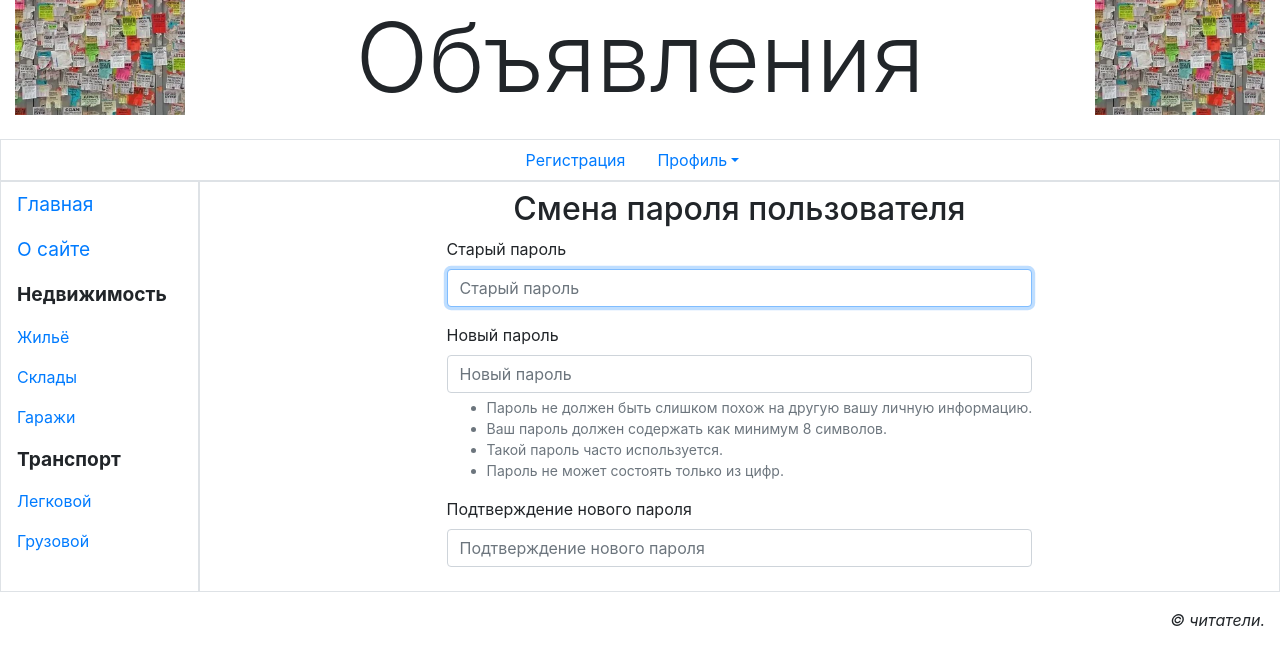
After one commit to Dmitrykevich/Django_3_0_practice, a Django app: page /accounts/password/change/ in a window 1280 px wide. The commit adds this page. Shown: the top 665 px of the page. Run offline with Django 3.2, Linux system fonts and the light colour scheme; the visitor is signed in with stand-in values (Sample User, id 1); some libraries are stand-ins or nearby versions.

Commit message:
32.3.2. Bеб-страица правки пароля пользователя

```diff
--- a/bboard/main/templates/layout/basic.html
+++ b/bboard/main/templates/layout/basic.html
@@ -27,7 +27,7 @@
             <div class="dropdown-menu">
                 <a class="dropdown-item" href="{% url 'main:profile' %}">Мои объявления</a>
                 <a class="dropdown-item" href="{% url 'main:profile_change' %}">Изменить личные данные</a>
-                <a class="dropdown-item" href="#">Изменить пароль</a>
+                <a class="dropdown-item" href="{% url 'main:password_change' %}">Изменить пароль</a>
                 <div class="dropdown-divider"></div>
                 <a class="dropdown-item" href="{%  url 'main:logout' %}">Выйти</a>
                 <div class="dropdown-divider"></div>
--- /dev/null
+++ b/bboard/main/templates/main/password_change.html
@@ -0,0 +1,17 @@
+{% extends 'layout/basic.html' %}
+{% load bootstrap4 %}
+{% block title %}Смена пароля{% endblock %}
+{% block content %}
+<div class="row justify-content-center">
+<h2>Смена пароля пользователя</h2>
+</div>
+<div class="row justify-content-center">
+<form method="post">
+  {% csrf_token %}
+  {% bootstrap_form form layout='horizontal' %}
+  <div class="row justify-content-center">
+  {% buttons submit='Сменить пароль' %}{% endbuttons %}
+  </div>
+</form>
+</div>
+{% endblock %}
--- a/bboard/main/urls.py
+++ b/bboard/main/urls.py
@@ -1,11 +1,12 @@
 from django.urls import path
 
-from .views import index, other_page, BBLoginView, profile, BBLogoutView, ChangeUserInfoView
+from .views import index, other_page, BBLoginView, profile, BBLogoutView, ChangeUserInfoView, BBPasswordChangeView
 
 
 app_name = 'main'
 
 urlpatterns = [
+    path('accounts/password/change/', BBPasswordChangeView.as_view(), name='password_change'),
     path('accounts/profile/change/', ChangeUserInfoView.as_view(), name='profile_change'),
     path('accounts/logout/', BBLogoutView.as_view(), name='logout'),
     path('accounts/profile/', profile, name='profile'),
--- a/bboard/main/views.py
+++ b/bboard/main/views.py
@@ -2,7 +2,7 @@ from django.shortcuts import render, get_object_or_404
 from django.http import HttpResponse, Http404
 from django.template import TemplateDoesNotExist
 from django.template.loader import get_template
-from django.contrib.auth.views import LoginView, LogoutView
+from django.contrib.auth.views import LoginView, LogoutView, PasswordChangeView
 from django.contrib.auth.decorators import login_required
 from django.contrib.auth.mixins import LoginRequiredMixin
 from django.views.generic.edit import UpdateView
@@ -53,3 +53,9 @@ class ChangeUserInfoView(SuccessMessageMixin, LoginRequiredMixin, UpdateView):
         if not queryset:
             queryset = self.get_queryset()
         return get_object_or_404(queryset, pk=self.user_id)
+
+
+class BBPasswordChangeView(SuccessMessageMixin, LoginRequiredMixin, PasswordChangeView):
+    template_name = 'main/password_change.html'
+    success_url = reverse_lazy('main:profile')
+    success_message = 'Пароль пользователя изменен'
```
